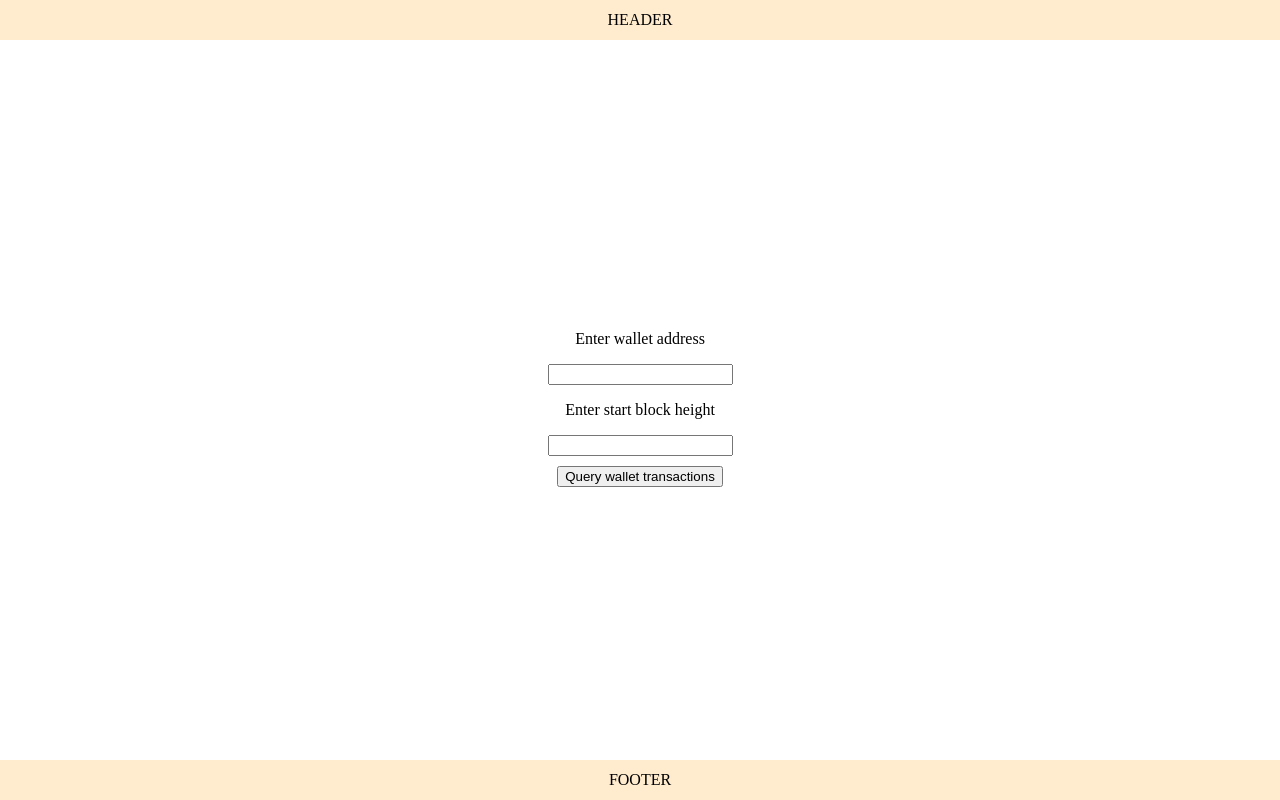
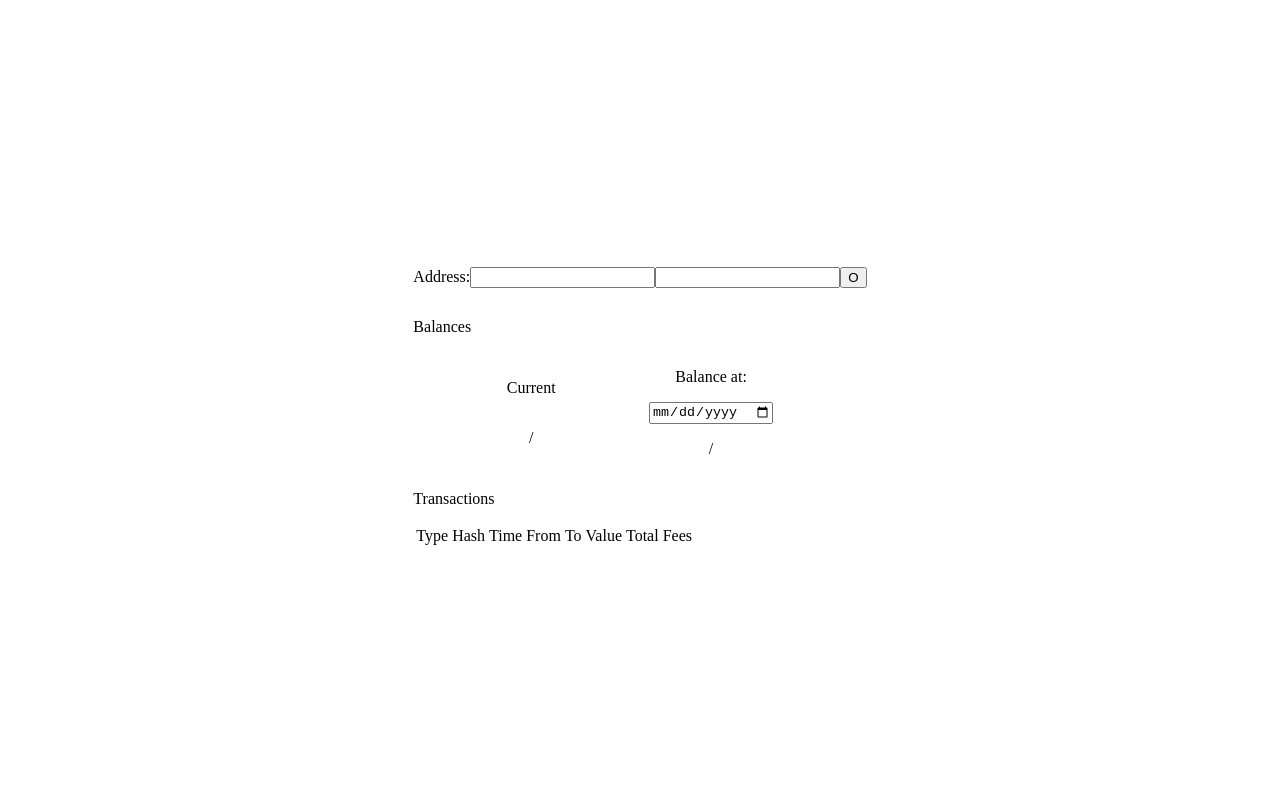
Before and after one commit to DzoniTheNick/tracelabs_app, a React (Create React App) app: page / in a window 1280 px wide. Built offline with nearby package versions, Linux system fonts and the light colour scheme.

Commit message:
Fixed UI problems

```diff
--- a/package.json
+++ b/package.json
@@ -10,14 +10,14 @@
     "@types/node": "^16.18.16",
     "@types/react": "^18.0.28",
     "@types/react-dom": "^18.0.11",
+    "@types/react-toastify": "^4.1.0",
     "ethers": "^6.1.0",
     "react": "^18.2.0",
     "react-dom": "^18.2.0",
     "react-scripts": "5.0.1",
     "react-toastify": "^9.1.1",
     "sass": "^1.59.3",
-    "typescript": "^4.9.5",
-    "web-vitals": "^2.1.4"
+    "typescript": "^4.9.5"
   },
   "scripts": {
     "start": "react-scripts start",
--- a/src/App.scss
+++ b/src/App.scss
@@ -1,3 +1,33 @@
-.app {
+.App {
+    .query-input {
+        display: flex;
+        align-items: center;
+        justify-content: center;
+    }
+    .balances {
+        .container {
+            display: flex;
+            align-items: center;
+            justify-content: space-evenly;
+            .current {
+                display: flex;
+                flex-direction: column;
+                align-items: center;
+                justify-content: center;
+            }
+            .specific {
+                display: flex;
+                flex-direction: column;
+                align-items: center;
+                justify-content: center;
 
+                .sb-header {
+                    display: flex;
+                    flex-direction: column;
+                    align-items: center;
+                    justify-content: center;
+                }
+            }
+        }
+    }
 }
--- a/src/App.tsx
+++ b/src/App.tsx
@@ -1,17 +1,59 @@
 import React from 'react';
+import { useState } from 'react';
+
+import { ToastContainer } from 'react-toastify';
+import 'react-toastify/dist/ReactToastify.css';
 
 import './App.scss';
-import Footer from './components/footer/footer';
-import Header from './components/header/header';
-import Query from './components/query/query';
 
 const App = () => {
 
   return (
-    <div className="app">
-      <Header />
-      <Query />
-      <Footer />
+    <div className="App">
+      <ToastContainer />
+      <div className="query-input">
+        <p>Address:</p>
+        <input id='address-input' type="text" />
+        <input id='block-input' type="text" />
+        <button>O</button>
+      </div>
+      <div className="balances">
+        <p>Balances</p>
+        <div className="container">
+          <div className="current">
+            <p id='cb-title'>Current</p>
+            <p id='current-balance'>/</p>
+          </div>
+          <div className="specific">
+            <div className="sb-header">
+              <p id='sb-title'>Balance at: </p>
+              <input type="date" />
+            </div>
+            <p id='specifi-balance'>/</p>
+          </div>
+        </div>
+      </div>
+      <div className="tansactions">
+        <p>Transactions</p>
+        <div className="container">
+          <table>
+            <thead>
+              <tr>
+                <td>Type</td>
+                <td>Hash</td>
+                <td>Time</td>
+                <td>From</td>
+                <td>To</td>
+                <td>Value</td>
+                <td>Total Fees</td>
+              </tr>
+            </thead>
+            <tbody>
+
+            </tbody>
+          </table>
+        </div>
+      </div>
     </div>
   );
 }
--- a/src/components/footer/footer.scss
+++ /dev/null
@@ -1,18 +0,0 @@
-.footer {
-    position: fixed;
-    bottom: 0;
-    left: 0;
-
-    width: 100vw;
-    height: 40px;
-
-    display: flex;
-    align-items: center;
-    justify-content: center;
-
-    background-color: blanchedalmond;
-
-    p {
-        margin: 0;
-    }
-}
--- a/src/components/footer/footer.tsx
+++ /dev/null
@@ -1,12 +0,0 @@
-import React from 'react';
-import './footer.scss';
-
-const Footer = () => {
-  return(
-    <div className="footer">
-      <p>FOOTER</p>
-    </div>
-  );
-};
-
-export default Footer;
--- a/src/components/header/header.scss
+++ /dev/null
@@ -1,18 +0,0 @@
-.header {
-    position: fixed;
-    top: 0;
-    left: 0;
-
-    width: 100vw;
-    height: 40px;
-
-    display: flex;
-    align-items: center;
-    justify-content: center;
-
-    background-color: blanchedalmond;
-
-    p {
-        margin: 0;
-    }
-}
--- a/src/components/header/header.tsx
+++ /dev/null
@@ -1,12 +0,0 @@
-import React from 'react';
-import './header.scss';
-
-const Header = () => {
-  return(
-    <div className="header">
-      <p>HEADER</p>
-    </div>
-  );
-};
-
-export default Header;
--- a/src/components/query/query.scss
+++ /dev/null
@@ -1,25 +0,0 @@
-.query {
-    display: flex;
-    flex-direction: column;
-    align-items: center;
-    justify-content: center;
-
-    .wallet-address {
-        display: flex;
-        flex-direction: column;
-        align-items: center;
-        justify-content: center;
-    }
-
-    .block-height {
-        display: flex;
-        flex-direction: column;
-        align-items: center;
-        justify-content: center;
-    }
-
-    button {
-        margin-top: 10px;
-        bottom: 10px;
-    }
-}
--- a/src/components/query/query.tsx
+++ /dev/null
@@ -1,26 +0,0 @@
-import React from 'react';
-import { useState } from 'react';
-
-import './query.scss';
-
-const Query = () => {
-
-  const [address, setAddress] = useState('');
-  const [startBlock, setStartBlock] = useState('');
-
-  return(
-    <div className="query">
-      <div className="wallet-address">
-        <p>Enter wallet address</p>
-        <input type="text" onChange={(e: React.ChangeEvent<HTMLInputElement>) => {setAddress(e.target.value)}}/>
-      </div>
-      <div className="block-height">
-        <p>Enter start block height</p>
-        <input type="text" onChange={(e: React.ChangeEvent<HTMLInputElement>) => {setStartBlock(e.target.value)}}/>
-      </div>
-      <button onClick={() => {}}>Query wallet transactions</button>
-    </div>
-  );
-}
-
-export default Query;
--- a/src/utils/goerli.ts
+++ b/src/utils/goerli.ts
@@ -7,8 +7,8 @@ const etherscanKey: string = process.env.REACT_APP_ETHERSCAN_KEY!;
 const infuraUri: string = process.env.REACT_APP_INFURA_GOERLI_URI!;
 const infuraKey: string = process.env.REACT_APP_INFURA_KEY!;
 
-const getCurrentEtherBalance = async (address: string, tag: string): Promise<string> => {
-    const uri: string = `${etherscanUri}?module=account&action=balance&address=${address}&tag=${tag}&apikey=${etherscanKey}`;
+const getCurrentEtherBalance = async (address: string): Promise<string> => {
+    const uri: string = `${etherscanUri}?module=account&action=balance&address=${address}&tag=latest&apikey=${etherscanKey}`;
 
     const response: Response = await fetch(uri);
     const json = await response.json();
```
Also changed, not shown: src/utils/mainnet.ts (+24 -18 lines), 1 other file (tests, documents, lock files or other folders).
